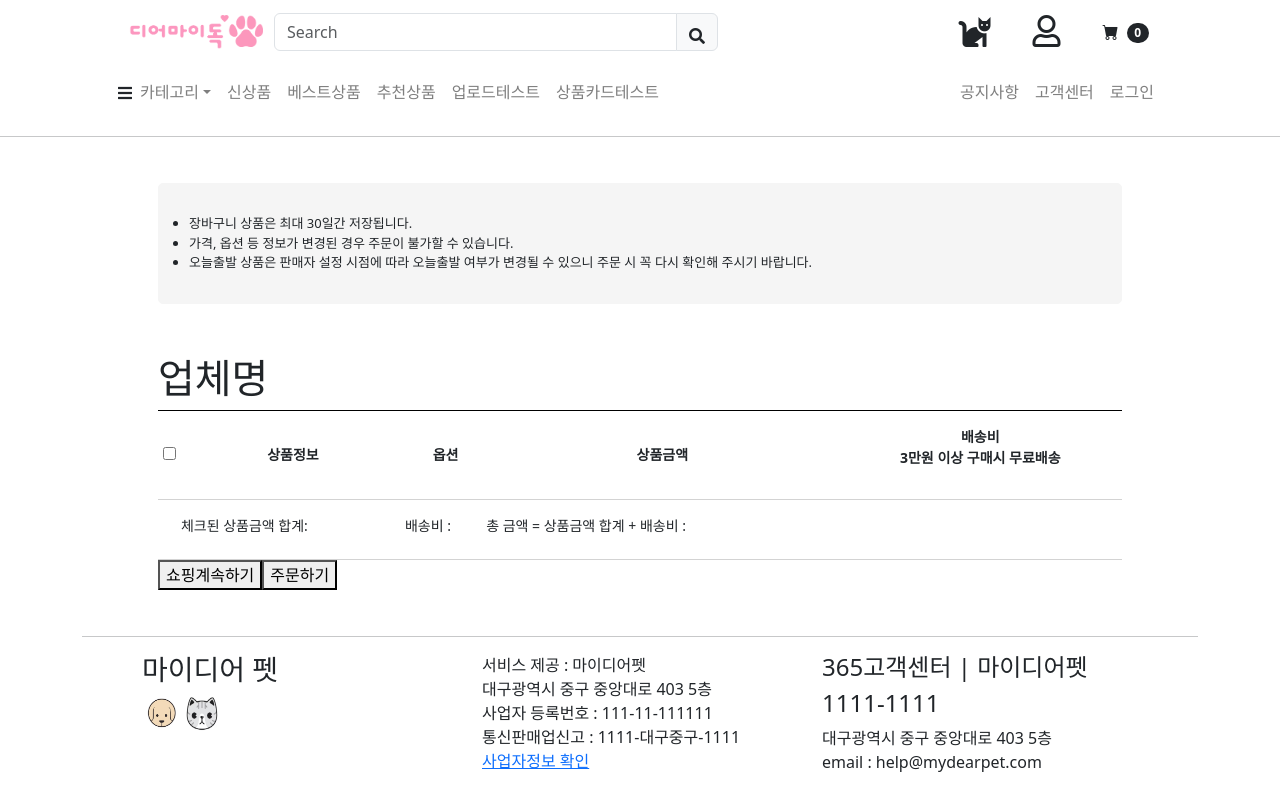
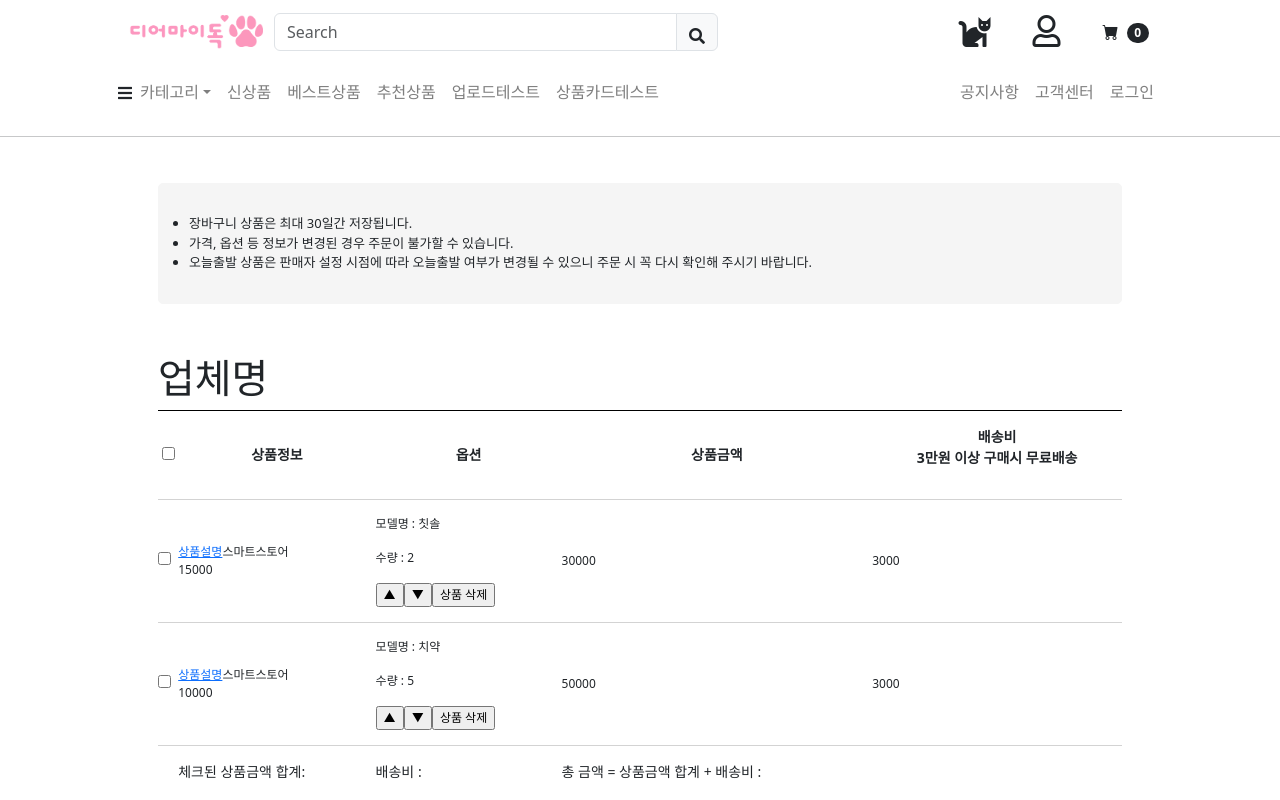
Before and after one commit to dev-min2/finalProject_1, a Vue app in the folder clients/: page /cart in a window 1280 px wide. Shown: the top 800 px of the page. Built offline with nearby package versions, Linux system fonts and the light colour scheme; a small style sheet from the web is missing; a web font is replaced by a local one.

Commit message:
합치기

```diff
--- a/clients/src/components/TestCartList.vue
+++ b/clients/src/components/TestCartList.vue
@@ -1,6 +1,6 @@
 <template>
+  <h1>업체명</h1>
   <table class="cart_list">
-    <h1>업체명</h1>
     <thead>
       <tr>
         <td><input type="checkbox" id="allcheck" /></td>
@@ -13,16 +13,159 @@
         </td>
       </tr>
     </thead>
-    <tbody></tbody>
-    <tfoot></tfoot>
+    <tbody>
+      <tr
+        class="cart_list_detail"
+        v-for="products in productList"
+        :key="products.product_name"
+      >
+        <td>
+          <input
+            type="checkbox"
+            class="chk"
+            name="product"
+            value="가격"
+            onclick="checkfunction()"
+          />
+        </td>
+        <td>
+          <input
+            type="checkbox"
+            id="pno"
+            name="pno"
+            value="상품번호"
+            style="display: none"
+          />
+        </td>
+        <td>
+          <a href=""><img src="" /></a>
+        </td>
+        <td>
+          <a href="">상품설명</a
+          ><span class="cart_list_smartstore">스마트스토어</span>
+          <br />
+          <span class="price">{{ products.product_price }}</span>
+        </td>
+        <td class="cart_list_option">
+          <p>모델명 : {{ products.product_name }}</p>
+          <p>수량 : {{ products.product_stock }}</p>
+          <input
+            type="button"
+            value="▲"
+            class="cart_list_optionbtn"
+            onclick="upfunction()"
+          />
+          <input
+            type="button"
+            value="▼"
+            class="cart_list_optionbtn"
+            onclick="downfunction()"
+          />
+          <input
+            type="button"
+            value="상품 삭제"
+            class="cart_list_optionbtn"
+            onclick="delfunction()"
+          />
+        </td>
+        <td>
+          <span class="price">{{
+            products.product_price * products.product_stock
+          }}</span>
+          <br />
+        </td>
+        <td>{{ products.delivery_fee }}</td>
+      </tr>
+    </tbody>
+    <tfoot>
+      <tr>
+        <td colspan="3"></td>
+        <td>
+          체크된 상품금액 합계:
+          <h4 id="total"></h4>
+        </td>
+        <td>
+          배송비 :
+          <h4 id="price"></h4>
+        </td>
+        <td>
+          총 금액 = 상품금액 합계 + 배송비 :
+          <h3 id="totalPrice"></h3>
+        </td>
+        <td></td>
+        <td></td>
+        <td></td>
+      </tr>
+    </tfoot>
   </table>
+  <div class="cart_mainbts">
+    <button
+      class="cart_bigorderbtn left"
+      type="button"
+      onclick="location.href='main.do'"
+    >
+      쇼핑계속하기
+    </button>
+    <button
+      class="cart_bigorderbtn right"
+      type="button"
+      id="tess"
+      onclick="paymentfunction()"
+    >
+      주문하기
+    </button>
+  </div>
 </template>
 <script>
 export default {
+  name: "CartList",
   data() {
     return {
-      cartLists: [{}],
+      productList: [],
     };
+  },
+  mounted() {
+    this.test();
+  },
+  methods: {
+    async test() {
+      // A업체
+      this.productList.push(
+        {
+          product_no: 1,
+          product_name: "칫솔",
+          product_price: 15000,
+          product_stock: 2,
+          delivery_fee: 3000,
+        },
+        {
+          product_no: 2,
+          product_name: "치약",
+          product_price: 10000,
+          product_stock: 5,
+          delivery_fee: 3000,
+        }
+      );
+    },
   },
 };
 </script>
+<style>
+table {
+  border-top: solid 1.5px black;
+  border-collapse: collapse;
+  width: 100%;
+  font-size: 14px;
+}
+thead {
+  text-align: center;
+  font-weight: bold;
+}
+tbody {
+  font-size: 12px;
+}
+td {
+  padding: 15px 0px;
+  border-bottom: 1px solid lightgray;
+}
+</style>
--- a/clients/src/views/userview/TestCartView.vue
+++ b/clients/src/views/userview/TestCartView.vue
@@ -11,155 +11,15 @@
         </li>
       </ul>
     </div>
-    <h1>업체명</h1>
-    <table class="cart_list">
-      <thead>
-        <tr>
-          <td><input type="checkbox" id="allcheck" /></td>
-          <td colspan="3">상품정보</td>
-          <td>옵션</td>
-          <td>상품금액</td>
-          <td>
-            배송비
-            <p>3만원 이상 구매시 무료배송</p>
-          </td>
-        </tr>
-      </thead>
-      <tbody>
-        <tr
-          class="cart_list_detail"
-          v-for="products in productList"
-          :key="products.product_name"
-        >
-          <td>
-            <input
-              type="checkbox"
-              class="chk"
-              name="product"
-              value="가격"
-              onclick="checkfunction()"
-            />
-          </td>
-          <td>
-            <input
-              type="checkbox"
-              id="pno"
-              name="pno"
-              value="상품번호"
-              style="display: none"
-            />
-          </td>
-          <td>
-            <a href=""><img src="" /></a>
-          </td>
-          <td>
-            <a href="">상품설명</a
-            ><span class="cart_list_smartstore">스마트스토어</span>
-            <br />
-            <span class="price">{{ products.product_price }}</span>
-          </td>
-          <td class="cart_list_option">
-            <p>모델명 : {{ products.product_name }}</p>
-            <p>수량 : {{ products.product_stock }}</p>
-            <input
-              type="button"
-              value="▲"
-              class="cart_list_optionbtn"
-              onclick="upfunction()"
-            />
-            <input
-              type="button"
-              value="▼"
-              class="cart_list_optionbtn"
-              onclick="downfunction()"
-            />
-            <input
-              type="button"
-              value="상품 삭제"
-              class="cart_list_optionbtn"
-              onclick="delfunction()"
-            />
-          </td>
-          <td>
-            <span class="price">{{
-              products.product_price * products.product_stock
-            }}</span>
-            <br />
-          </td>
-          <td>{{ products.delivery_fee }}</td>
-        </tr>
-      </tbody>
-      <tfoot>
-        <tr>
-          <td colspan="3"></td>
-          <td>
-            체크된 상품금액 합계:
-            <h4 id="total"></h4>
-          </td>
-          <td>
-            배송비 :
-            <h4 id="price"></h4>
-          </td>
-          <td>
-            총 금액 = 상품금액 합계 + 배송비 :
-            <h3 id="totalPrice"></h3>
-          </td>
-          <td></td>
-          <td></td>
-          <td></td>
-        </tr>
-      </tfoot>
-    </table>
-    <div class="cart_mainbts">
-      <button
-        class="cart_bigorderbtn left"
-        type="button"
-        onclick="location.href='main.do'"
-      >
-        쇼핑계속하기
-      </button>
-      <button
-        class="cart_bigorderbtn right"
-        type="button"
-        id="tess"
-        onclick="paymentfunction()"
-      >
-        주문하기
-      </button>
+    <div>
+      <CartList />
     </div>
   </div>
 </template>
 <script>
+import CartList from "../../components/TestCartList.vue";
 export default {
-  data() {
-    return {
-      productList: [],
-    };
-  },
-  creted() {
-    this.test();
-  },
-  methods: {
-    async test() {
-      // A업체
-      this.productList.push(
-        {
-          product_no: 1,
-          product_name: "칫솔",
-          product_price: 15000,
-          product_stock: 2,
-          delivery_fee: 3000,
-        },
-        {
-          product_no: 2,
-          product_name: "치약",
-          product_price: 10000,
-          product_stock: 5,
-          delivery_fee: 3000,
-        }
-      );
-    },
-  },
+  components: { CartList },
 };
 </script>
 <style scoped>
```
